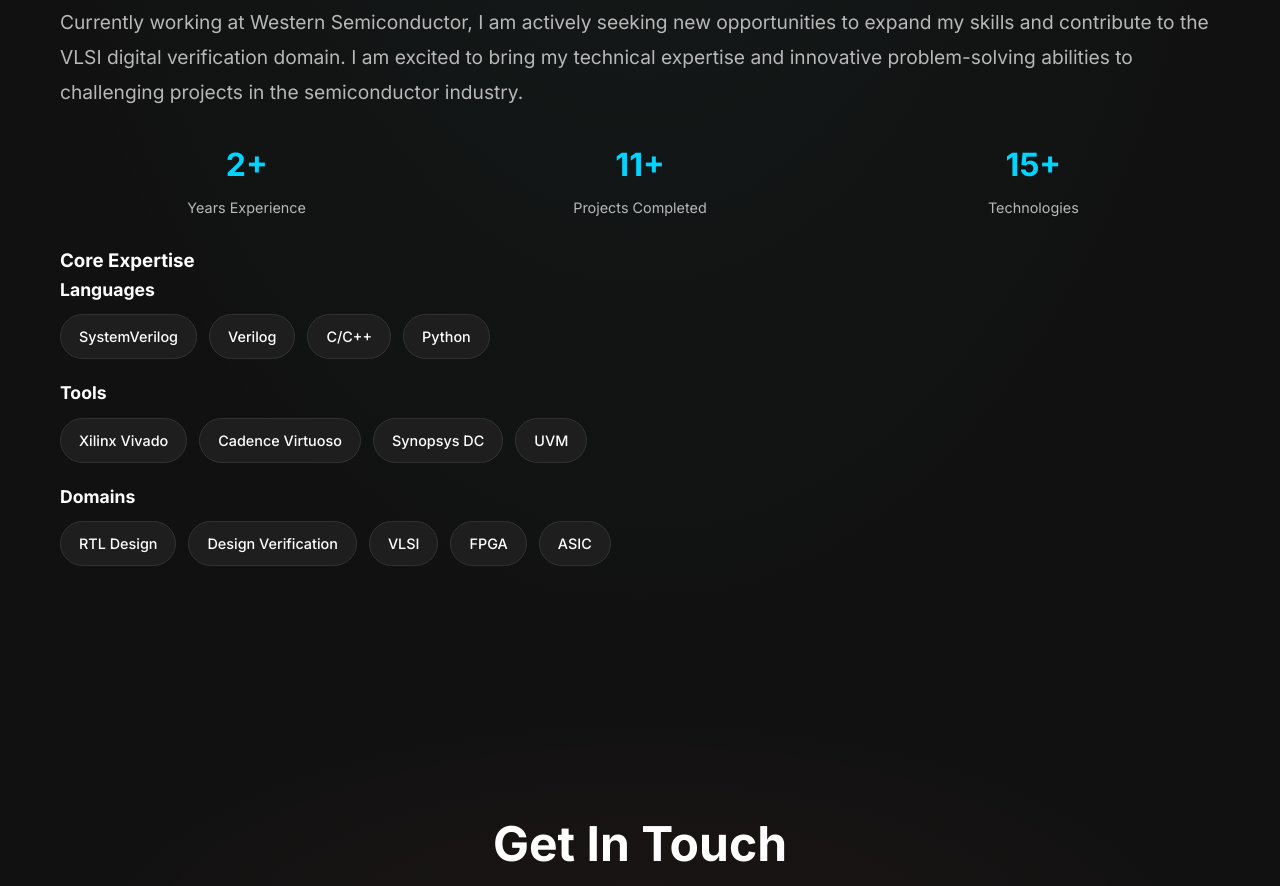
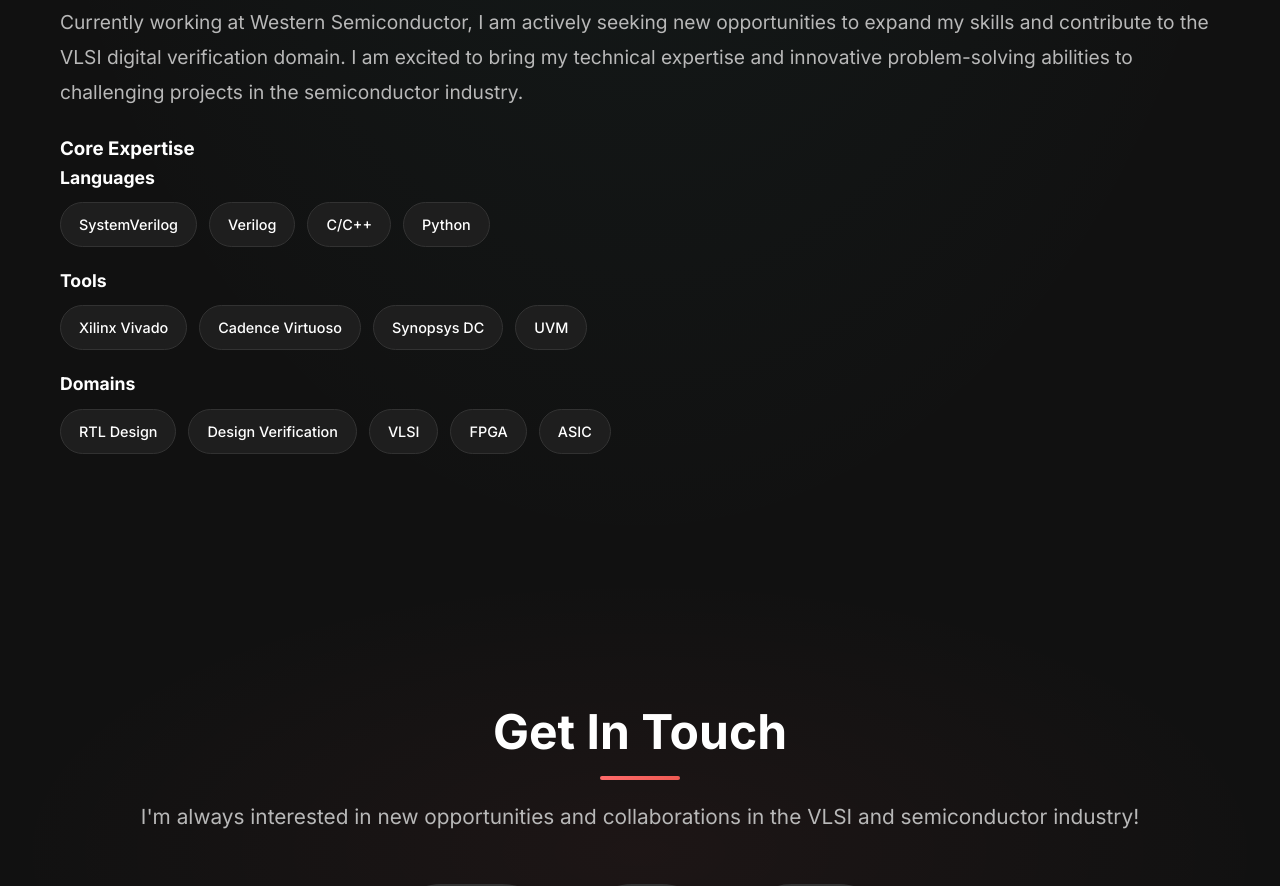
Before and after one commit to maheshk2001/GITHUB_Portfolio, a plain HTML site: page index.html in a window 1280 px wide. Shown: the part 1180-2066 px from the top of the page. Drawn offline with Linux system fonts and the light colour scheme.

Commit message:
Remove stats section and simplify experience/education pages
- Removed stats section (2+ Years Experience, 11+ Projects, 15+ Technologies)
- Removed detailed view links from experience and education pages
- Simplified navigation structure for cleaner user experience
- Education and experience now show complete information without additional detail pages

```diff
--- a/index.html
+++ b/index.html
@@ -69,20 +69,6 @@
                 <div class="about-text">
                     <p>I am a highly motivated and results-oriented Graduate Electrical Engineer with extensive hands-on experience in RTL design and Digital Verification for VLSI. With a Master's degree from Arizona State University, I possess a diverse skill set in simulation, verification methodologies, and hardware description languages.</p>
                     <p>Currently working at Western Semiconductor, I am actively seeking new opportunities to expand my skills and contribute to the VLSI digital verification domain. I am excited to bring my technical expertise and innovative problem-solving abilities to challenging projects in the semiconductor industry.</p>
-                    <div class="stats">
-                        <div class="stat">
-                            <h3>2+</h3>
-                            <p>Years Experience</p>
-                        </div>
-                        <div class="stat">
-                            <h3>11+</h3>
-                            <p>Projects Completed</p>
-                        </div>
-                        <div class="stat">
-                            <h3>15+</h3>
-                            <p>Technologies</p>
-                        </div>
-                    </div>
                 </div>
                 <div class="skills-showcase">
                     <h3>Core Expertise</h3>
--- a/styles.css
+++ b/styles.css
@@ -1078,28 +1078,6 @@ footer {
     color: white;
 }
 
-.stats {
-    display: grid;
-    grid-template-columns: repeat(3, 1fr);
-    gap: 20px;
-    margin-top: 30px;
-}
-
-.stat {
-    text-align: center;
-}
-
-.stat h3 {
-    font-size: 2rem;
-    font-weight: 700;
-    color: var(--primary-color);
-    margin-bottom: 5px;
-}
-
-.stat p {
-    color: var(--text-secondary);
-    font-size: 0.9rem;
-}
 
 .skill-categories {
     display: flex;
```
Also changed, not shown: education.html (+0 -2 lines), experience.html (+0 -2 lines).
